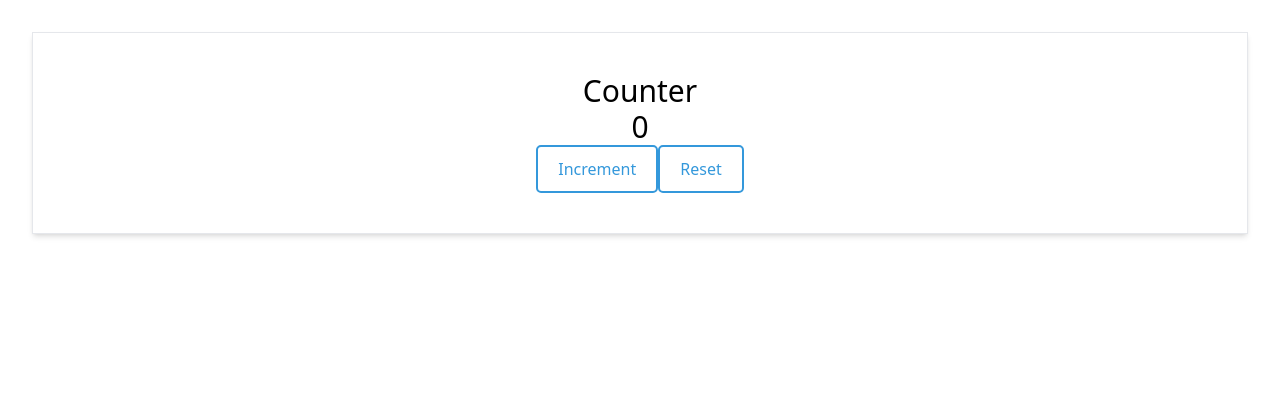
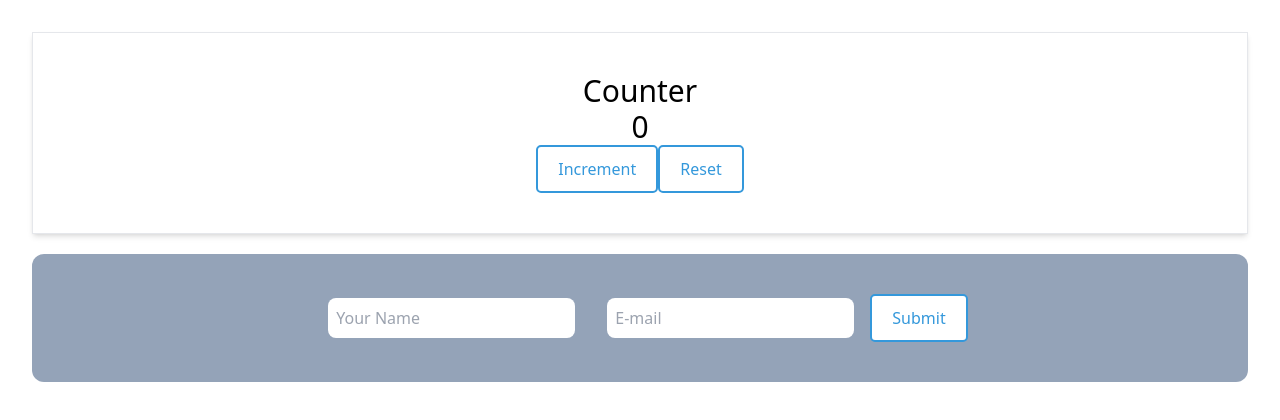
Before and after one commit to tirahman105/react-hooks-optimization-tips-and-trics, a React (Vite) app: page / in a window 1280 px wide. Shown: the top 420 px of the page. Built offline with nearby package versions, Linux system fonts and the light colour scheme.

Commit message:
simple form submit using state

```diff
--- a/src/App.tsx
+++ b/src/App.tsx
@@ -1,25 +1,19 @@
 import { useState } from "react";
 import "./App.css";
 import UseStateExample from "./pages/UseStateExample";
+import UseStateExample2 from "./pages/UseStateExample2";
 
 function App() {
   const [counter, setCounter] = useState(0);
 
-  // const handleIncrement = () => {
-  //   setCounter((prevState) => prevState + 1);
-  // };
-
-  // const handleAsyncIncrement = () => {
-  //   setTimeout(() => {
-  //     setCounter((prevState) => prevState + 1);
-  //   }, 2000);
-  // };
   return (
     <div className="App">
       <UseStateExample
         counter={counter}
         setCounter={setCounter}
       ></UseStateExample>
+
+      <UseStateExample2></UseStateExample2>
     </div>
   );
 }
--- /dev/null
+++ b/src/pages/UseStateExample2.tsx
@@ -0,0 +1,37 @@
+import React, { useState } from "react";
+
+const UseStateExample2 = () => {
+  const [name, setName] = useState("");
+  const [email, setEmail] = useState("");
+  // console.log(name);
+  // console.log(email);
+
+  const handleSubmit = (e: React.ChangeEvent<HTMLFormElement>) => {
+    e.preventDefault();
+    console.log({ name, email });
+  };
+
+  return (
+    <form onSubmit={handleSubmit} className="bg-slate-400 p-10 mt-5 rounded-xl">
+      <input
+        onChange={(e) => setName(e.target.value)}
+        className="mx-4 p-2 rounded-lg"
+        type="text"
+        name="name"
+        id="name"
+        placeholder="Your Name"
+      />
+      <input
+        onChange={(e) => setEmail(e.target.value)}
+        className="mx-4 p-2 rounded-lg"
+        type="email"
+        name="email"
+        id="email"
+        placeholder="E-mail"
+      />
+      <button className="btn-primary">Submit</button>
+    </form>
+  );
+};
+
+export default UseStateExample2;
```
